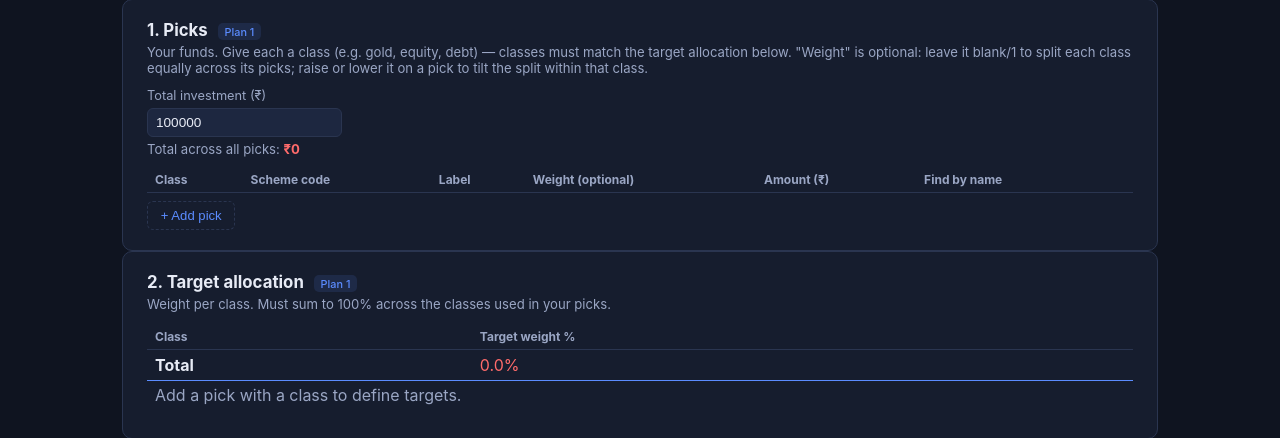
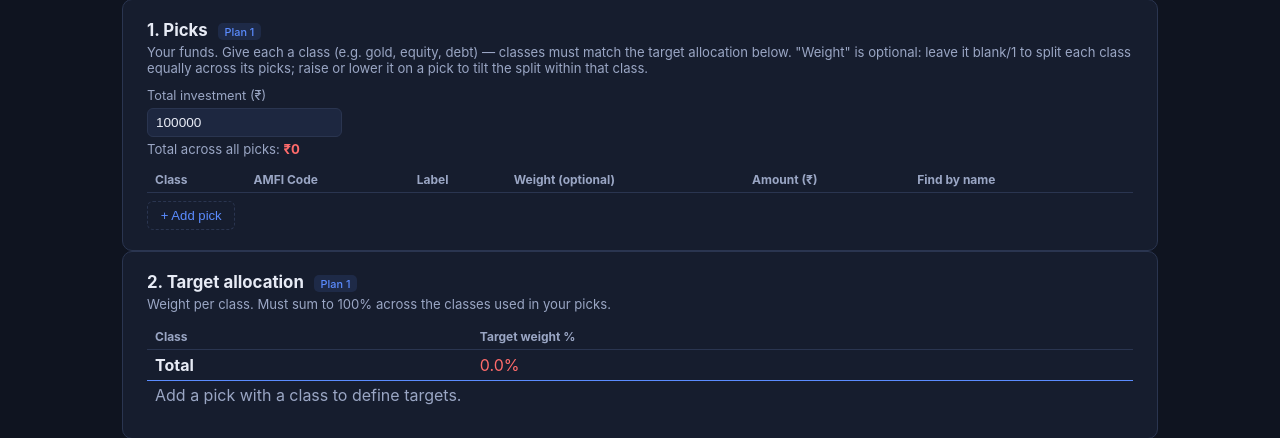
Before and after one commit to rishavparashar03/mf_portfolio, a Flask app: template templates/index.html in a window 1280 px wide. Shown: the part 299-737 px from the top of the page. Run offline with Flask 3, Linux system fonts and the light colour scheme; the template is opened without the code that fills it, so the values that code supplies are empty.

Commit message:
Rename Picks table's 'Scheme code' column to 'AMFI Code'
Co-Authored-By: Claude Sonnet 5 <noreply@anthropic.com>

```diff
--- a/templates/index.html
+++ b/templates/index.html
@@ -34,7 +34,7 @@
     </div>
     <div class="total-line">Total across all picks: <span id="picks-total-value"></span></div>
     <table id="picks-table" class="editable">
-      <thead><tr><th>Class</th><th>Scheme code</th><th>Label</th><th>Weight (optional)</th><th>Amount (₹)</th><th>Find by name</th><th></th></tr></thead>
+      <thead><tr><th>Class</th><th>AMFI Code</th><th>Label</th><th>Weight (optional)</th><th>Amount (₹)</th><th>Find by name</th><th></th></tr></thead>
       <tbody></tbody>
     </table>
     <button type="button" class="btn-add" data-add="picks">+ Add pick</button>
```
